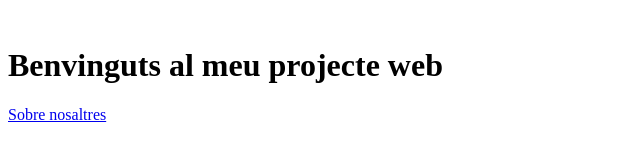
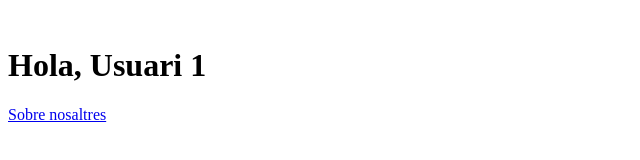
Before and after one commit to JoanDiazEstrany75/EX9, a plain HTML site: page index.html in a window 1280 px wide. Shown: the whole page, without its empty margins (0-640 px from the left). Drawn offline with Linux system fonts and the light colour scheme.

Commit message:
usuari 1 mod

```diff
--- a/index.html
+++ b/index.html
@@ -8,7 +8,7 @@
 </head>
 
 <body>
-    <h1>Benvinguts al meu projecte web</h1>
+    <h1>Hola, Usuari 1</h1>
 
 	<a href="about.html">Sobre nosaltres</a>
 
```
